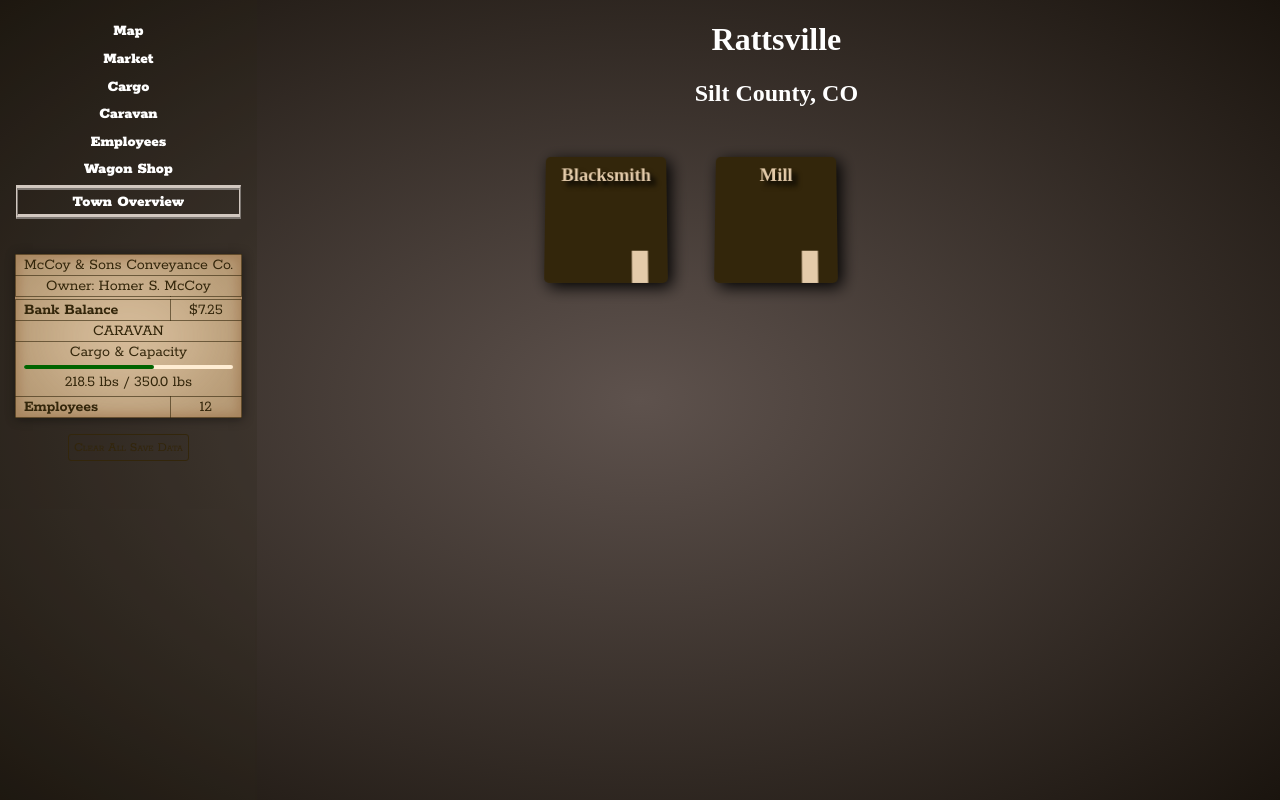
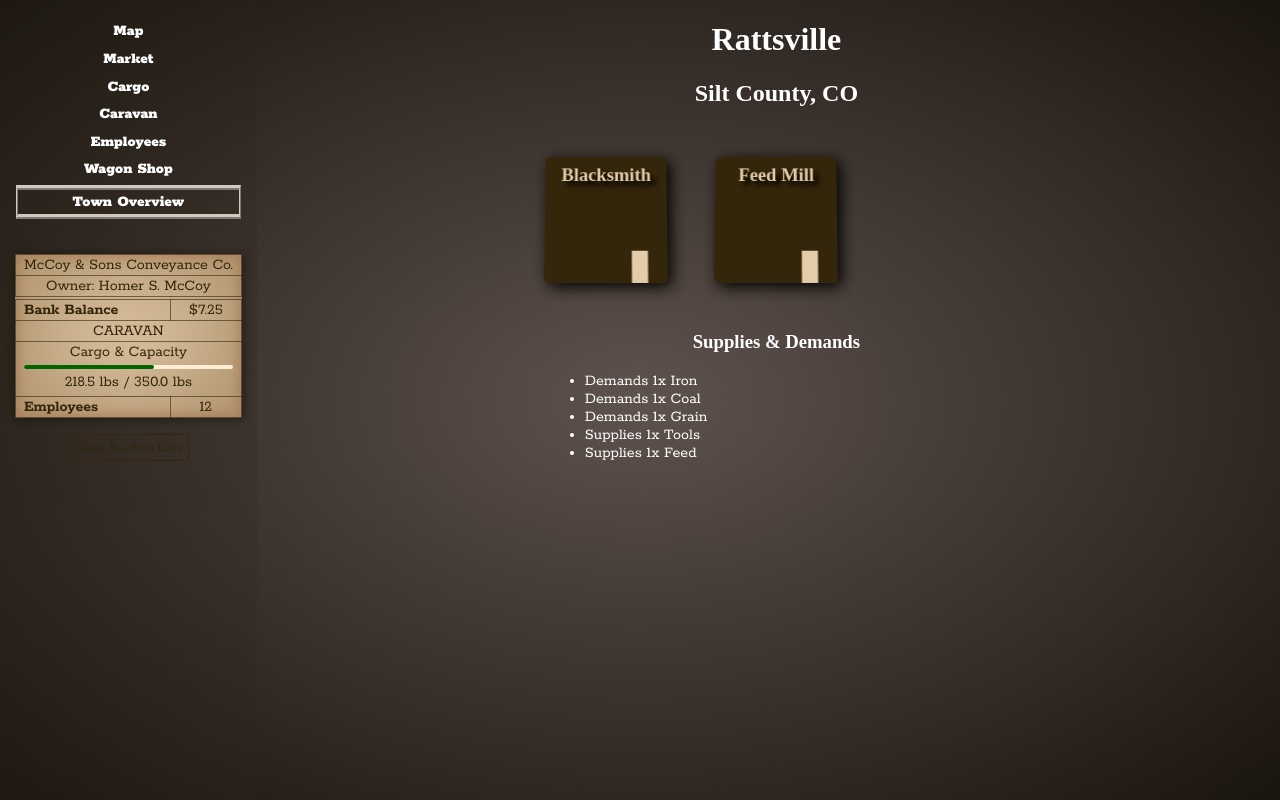
Before and after one commit to eignnx/the-silt-road, a React (Create React App) app: page /game/town in a window 1280 px wide. Built offline with nearby package versions, Linux system fonts and the light colour scheme; a web font is replaced by a local one.

Commit message:
work on industry supply demands

```diff
--- a/src/model/Commodities.tsx
+++ b/src/model/Commodities.tsx
@@ -1,5 +1,5 @@
 export const COMMODITIES = [
-    "feed", "grain", "textiles", "ammunition", "firearms", "heavy machinery",
+    "feed", "grain", "textiles", "ammunition", "firearms", "tools",
     "medical supplies", "potatoes", "sugar", "salt", "tobacco", "lumber",
     "spirits", "coal", "flour", "wine", "salted meat", "cheese", "wool",
     "iron", "copper", "nickel", "gold", "clothing"
@@ -39,7 +39,7 @@ export function commodityUnit(commodity: Commodity): { short: string, long: stri
             return { long: "crates", short: "crate" };
         case "clothing":
         case "firearms":
-        case "heavy machinery":
+        case "tools":
             return { long: "pieces", short: "pc" };
         case "lumber":
             return { long: "board-feet", short: "bdft" };
@@ -79,7 +79,7 @@ export function commodityBasePrice1860(commodity: Commodity): number {
                 return 5.731; // per pound
             case "lumber":
                 return 15.55 / 4.0; // Price of home depot 1x12x4ft board
-            case "heavy machinery":
+            case "tools":
                 return 400; // Current price of Vulcan plow: https://bchmt.org/documents/education/Stock-DrawnEquipmentforTrailWork.pdf
             case "ammunition":
                 return 450.0; // Price of 1000 rounds of .45 ACP
@@ -204,7 +204,7 @@ export function commodityUnitWeight(comm: Commodity): Weight {
             return Weight.fromLbs(1.5);
         case "firearms":
             return Weight.fromLbs(12); // (Made up)
-        case "heavy machinery":
+        case "tools":
             return Weight.fromLbs(130); // Weight of Vulcan plow: https://bchmt.org/documents/education/Stock-DrawnEquipmentforTrailWork.pdf
         case "lumber":
             return Weight.fromOz(50); // Maple wood density: 0.6g/cm^3, 1 bd-ft = 144 in^4
@@ -225,7 +225,7 @@ export function commodityAbbreviatedName(comm: Commodity): string {
         case 'textiles': return 'txtl.';
         case 'ammunition': return 'amm.';
         case 'firearms': return 'arms';
-        case 'heavy machinery': return 'mchnr.';
+        case 'tools': return 'tools';
         case 'medical supplies': return 'meds';
         case 'potatoes': return 'ptoe.';
         case 'sugar': return 'sugr.';
--- a/src/model/Industries.ts
+++ b/src/model/Industries.ts
@@ -3,14 +3,14 @@ import { Commodity } from './Commodities';
 import { MakeStorage } from './storage-template';
 import { WORLD_MAP } from './Towns';
 
-type DemandsSupplies<T> = {
-    demands: T[],
-    supplies: T[],
+export type DemandsSupplies<T> = {
+    demands: T,
+    supplies: T,
 };
 
 export const INDUSTRIES_DEMANDS_SUPPLIES = {
     "Wagon Shop": {
-        demands: ["lumber", "iron"],
+        demands: ["lumber", "iron", "tools"],
         supplies: [],
     },
     "Livestock Auction": {
@@ -22,11 +22,11 @@ export const INDUSTRIES_DEMANDS_SUPPLIES = {
         supplies: [],
     },
     "Refinery": {
-        demands: ["heavy machinery", "coal"],
+        demands: ["tools", "coal"],
         supplies: ["iron", "nickel", "copper"],
     },
     "Lumber Mill": {
-        demands: ["heavy machinery"],
+        demands: ["tools"],
         supplies: ["lumber"],
     },
     "Tavern": {
@@ -34,28 +34,28 @@ export const INDUSTRIES_DEMANDS_SUPPLIES = {
         supplies: [],
     },
     "Coal Mine": {
-        demands: ["heavy machinery"],
+        demands: ["tools"],
         supplies: ["coal"],
     },
     "Iron Mine": {
-        demands: ["heavy machinery"],
+        demands: ["tools"],
         supplies: ["iron"],
     },
     "Copper Mine": {
-        demands: ["heavy machinery"],
+        demands: ["tools"],
         supplies: ["copper"],
     },
     "Nickel Mine": {
-        demands: ["heavy machinery"],
+        demands: ["tools"],
         supplies: ["nickel"],
     },
     "Gold Mine": {
-        demands: ["heavy machinery"],
+        demands: ["tools"],
         supplies: ["gold"],
     },
     "Blacksmith": {
-        demands: ["iron"],
-        supplies: ["heavy machinery"],
+        demands: ["iron", "coal"],
+        supplies: ["tools"],
     },
     "Weaver": {
         demands: ["wool"],
@@ -66,8 +66,12 @@ export const INDUSTRIES_DEMANDS_SUPPLIES = {
         supplies: ["clothing"],
     },
     "Farm": {
-        demands: ["heavy machinery"],
+        demands: ["tools"],
         supplies: ["grain", "potatoes"],
+    },
+    "Feed Mill": {
+        demands: ["grain"],
+        supplies: ["feed"],
     },
     "Mill": {
         demands: ["grain"],
@@ -89,7 +93,7 @@ export const INDUSTRIES_DEMANDS_SUPPLIES = {
         demands: ["coal"],
         supplies: [
             "salt", "sugar", "cheese", "salted meat", "ammunition", "firearms",
-            "heavy machinery", "clothing", "lumber", "wine",
+            "tools", "clothing", "lumber", "wine",
         ],
     },
 } as const;
@@ -107,7 +111,9 @@ async function DEFAULT(): Promise<TownBusinesses> {
         const population = randInt(100, 2000);
         let workers = 0.40 * population; // Assume 40% of population works.
         while (workers > 0) {
-            townBusinesses[townName].push(randChoice(objectKeys(INDUSTRIES_DEMANDS_SUPPLIES)));
+            const newBusiness = randChoice(objectKeys(INDUSTRIES_DEMANDS_SUPPLIES));
+            if (townBusinesses[townName].includes(newBusiness)) continue;
+            townBusinesses[townName].push(newBusiness);
             workers -= randInt(50, 250);
         }
     }
--- a/src/routes/TownView/TownView.tsx
+++ b/src/routes/TownView/TownView.tsx
@@ -1,8 +1,11 @@
 import { useLoaderData } from 'react-router-dom';
-import { Business, TOWN_BUSINESSES } from '../../model/Industries';
+import { Business, DemandsSupplies, INDUSTRIES_DEMANDS_SUPPLIES, TOWN_BUSINESSES } from '../../model/Industries';
 import { WORLD_MAP } from '../../model/Towns';
 
 import "./TownView.css";
+import { Commodity, Inventory } from '../../model/Commodities';
+import { objectEntries, titleCase } from '../../utils';
+import { link } from 'fs';
 
 type LoaderData = {
     townBusinesses: Business[],
@@ -21,18 +24,50 @@ export async function townViewLoader(): Promise<LoaderData> {
 
 export async function townViewAction() { }
 
+function computeTownDemandsAndSupplies(townBusinesses: Business[]): { netSupplies: Inventory; } {
+    const townDemandsSupplies: { netSupplies: Inventory; } = {
+        netSupplies: {},
+    };
+
+    for (const business of townBusinesses) {
+        const { demands, supplies } = INDUSTRIES_DEMANDS_SUPPLIES[business];
+        for (const comm of demands) {
+            townDemandsSupplies.netSupplies[comm] = (townDemandsSupplies.netSupplies[comm] ?? 0) - 1;
+        }
+        for (const comm of supplies) {
+            townDemandsSupplies.netSupplies[comm] = (townDemandsSupplies.netSupplies[comm] ?? 0) + 1;
+        }
+    }
+
+    return townDemandsSupplies;
+}
+
 export default function TownView() {
     const { townBusinesses, currentTown } = useLoaderData() as LoaderData;
+
+    const townDemandsSupplies = computeTownDemandsAndSupplies(townBusinesses);
 
     return <div className="town-view">
         <h1>{currentTown}</h1>
         <h2>Silt County, CO</h2>
-        <div className="buildings">
+        <section className="buildings">
             {townBusinesses.map(business => (
                 <div className="building">
                     <h3>{business}</h3>
                 </div>
             ))}
-        </div>
+        </section>
+        <section>
+            <h3>Supplies & Demands</h3>
+            <ul>
+                {objectEntries(townDemandsSupplies.netSupplies)
+                    .sort((a, b) => (a[1] ?? 0) - (b[1] ?? 0))
+                    .map(([comm, qty]) => (
+                        (qty === undefined) ? null
+                            : (qty > 0) ? <li>Supplies {qty}x {titleCase(comm)}</li>
+                                : <li>Demands {-qty}x {titleCase(comm)}</li>
+                    ))}
+            </ul>
+        </section>
     </div>;
 }
```
Also changed, not shown: 1 other file (tests, documents, lock files or other folders).
